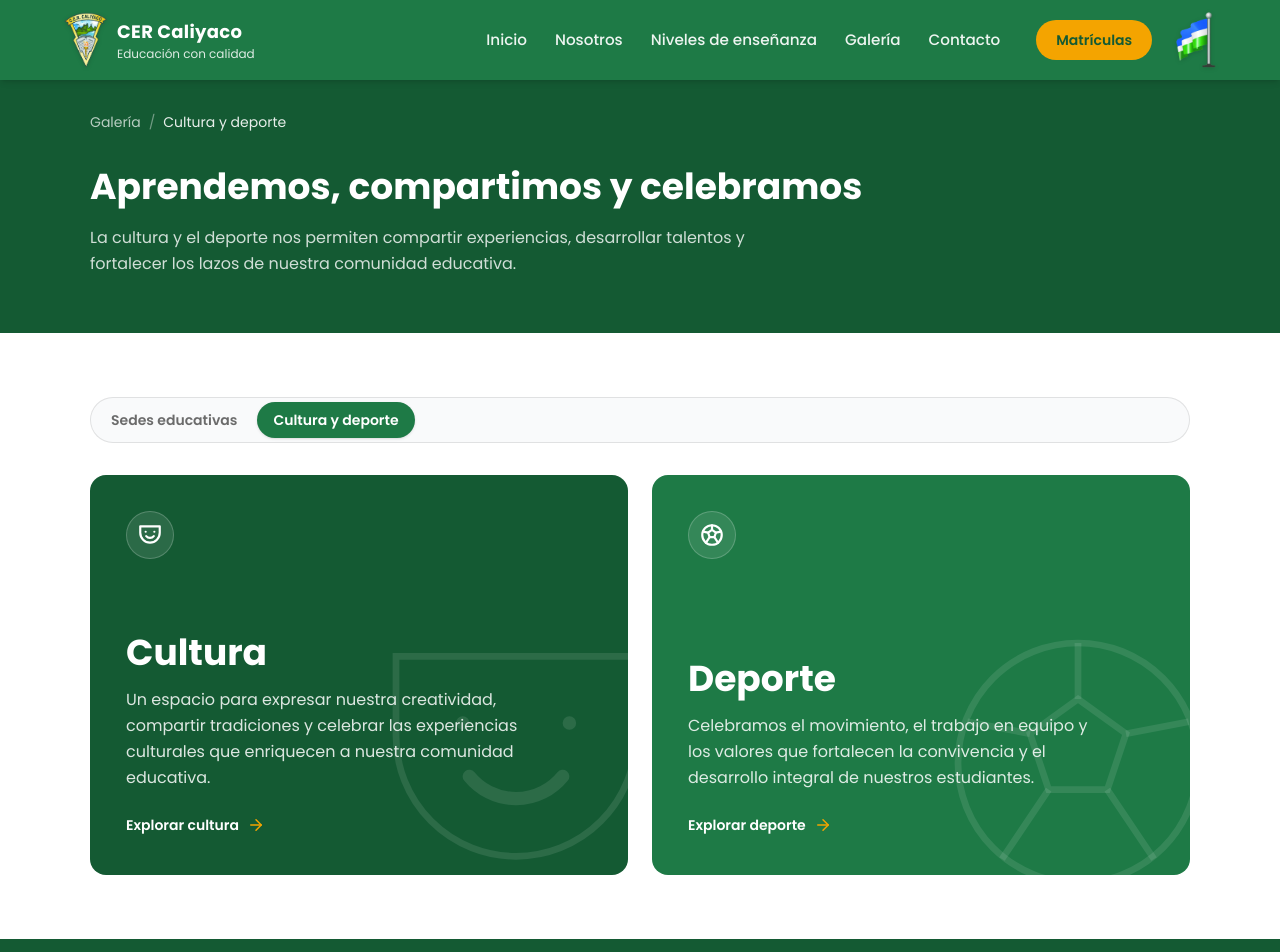
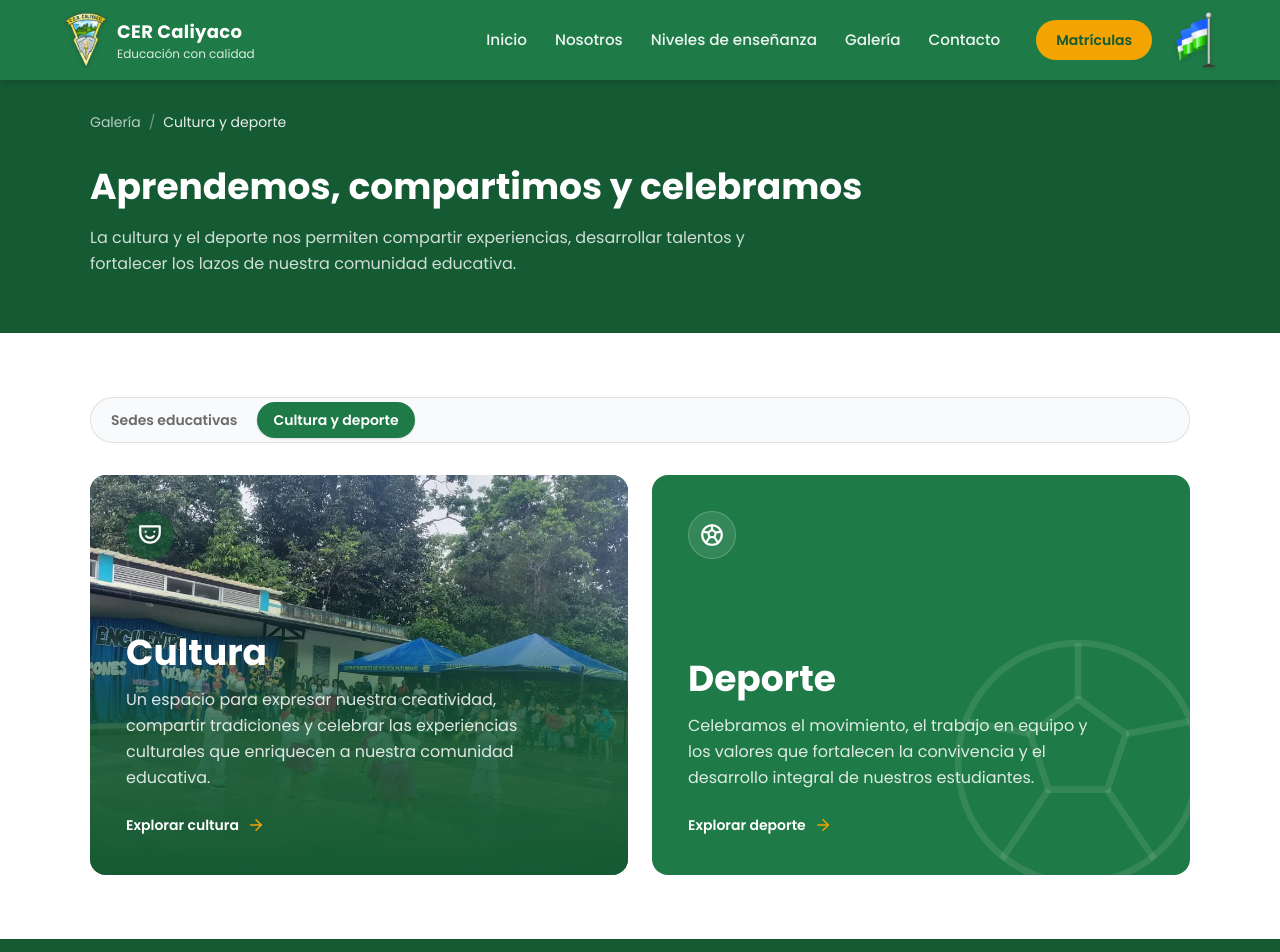
Before and after one commit to AudinoPantoja2025/LandingPage-CER-Caliyaco, a Next.js app: page /galeria/cultura-y-deporte in a window 1280 px wide. Shown: the top 952 px of the page. Built offline with nearby package versions, Linux system fonts and the light colour scheme.

Commit message:
feat: actualizacion componente CulturaDeporte

```diff
--- a/src/components/CulturaDeporte.tsx
+++ b/src/components/CulturaDeporte.tsx
@@ -1,4 +1,5 @@
 import Link from "next/link";
+import Image from "next/image";
 import {
   CATEGORIAS_CULTURA_DEPORTE,
   type CategoriaCultural,
@@ -69,14 +70,18 @@ interface TarjetaCategoriaCulturalProps {
 
 /**
  * Tarjeta de gran formato para una categoría cultural o deportiva.
- * Sin fotografías: la identidad se construye con la paleta institucional, el
- * icono local y un patrón discreto, nunca con imágenes simuladas.
+ * Si la categoría tiene `imagen`, se usa una fotografía real con la misma
+ * superposición institucional de la tarjeta de /galeria (franja inferior con
+ * degradado verde para la lectura del texto). Sin imagen, la identidad se
+ * construye con la paleta institucional, el icono local y un patrón discreto,
+ * nunca con imágenes simuladas.
  */
 function TarjetaCategoriaCultural({
   categoria,
 }: TarjetaCategoriaCulturalProps) {
   const esCultura = categoria.slug === "cultura";
   const Icono = esCultura ? IconoCultura : IconoDeporte;
+  const tieneImagen = Boolean(categoria.imagen);
 
   return (
     <Link
@@ -89,12 +94,35 @@ function TarjetaCategoriaCultural({
           esCultura ? "bg-verde-oscuro" : "bg-verde"
         }`}
     >
-      {esCultura ? <PatronCultura /> : <PatronDeporte />}
+      {categoria.imagen && (
+        <>
+          <Image
+            src={categoria.imagen.src}
+            alt={categoria.imagen.alt}
+            fill
+            sizes="(max-width: 1023px) 100vw, 50vw"
+            style={{ objectPosition: categoria.encuadre }}
+            className="object-cover transition-transform duration-700 ease-out
+              group-hover:scale-[1.04]
+              motion-reduce:transform-none motion-reduce:transition-none"
+          />
+
+          {/* Superposición institucional: solo la franja inferior, igual que
+              la tarjeta de /galeria, para no oscurecer toda la fotografía. */}
+          <div
+            aria-hidden="true"
+            className="absolute inset-x-0 bottom-0 h-[72%] bg-gradient-to-t
+              from-verde-oscuro via-verde-oscuro/85 to-transparent"
+          />
+        </>
+      )}
+
+      {!tieneImagen && (esCultura ? <PatronCultura /> : <PatronDeporte />)}
 
       <span
         aria-hidden="true"
-        className="relative flex h-12 w-12 items-center justify-center rounded-full
-          border border-white/20 bg-white/10"
+        className={`relative flex h-12 w-12 items-center justify-center rounded-full
+          ${tieneImagen ? "border-white/25 bg-verde-oscuro/60" : "border border-white/20 bg-white/10"}`}
       >
         <Icono size={26} />
       </span>
@@ -131,7 +159,8 @@ function TarjetaCategoriaCultural({
 
 /**
  * Vista «Cultura y deporte»: encabezado propio, selector activo y exactamente
- * dos tarjetas. No se inventan fotografías ni eventos.
+ * dos tarjetas. Cultura usa su fotografía real del encuentro; Deporte se
+ * mantiene con el patrón decorativo hasta contar con imágenes propias.
  */
 export default function CulturaDeporte() {
   return (
```
